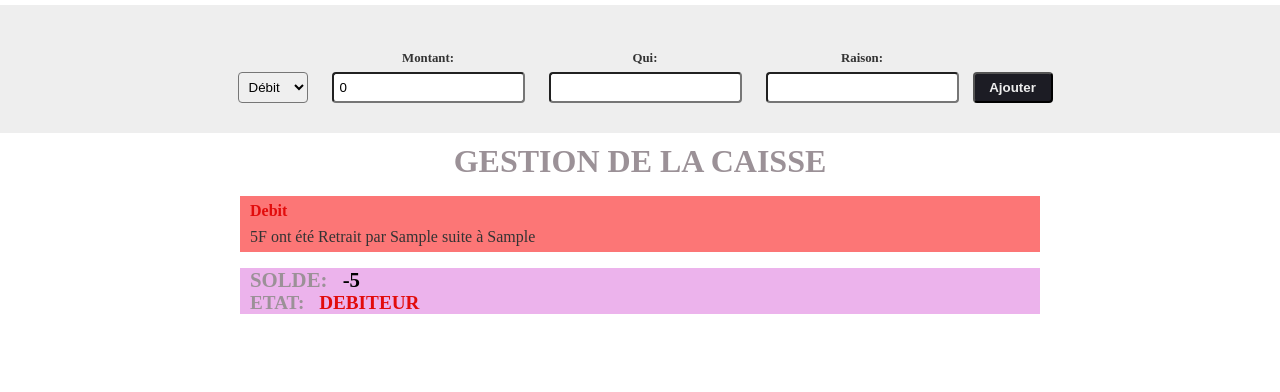
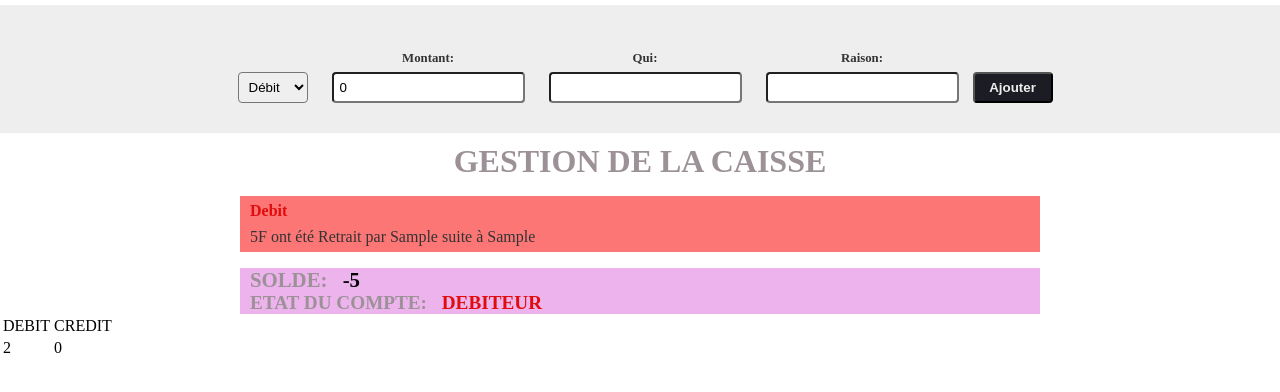
Before and after one commit to Moojob/Application-de-caisse, a website built with Parcel: page src/index.html in a window 1280 px wide. Both pictures are taken after typing "5", "Sample", "Sample" into the empty fields and a click on the button "Ajouter". Built offline with nearby package versions, Linux system fonts and the light colour scheme.

Commit message:
Nbre de Debit ou de Credit

```diff
--- a/src/app.ts
+++ b/src/app.ts
@@ -1,13 +1,17 @@
 import { Caisse } from "./classes/Caisse";
 import { Etat } from "./classes/EtatDuCompte";
+import { NbreTransaction } from "./classes/NbreTransaction";
 import { Solde } from "./classes/Solde";
 import { Transaction } from "./classes/Transaction";
 
 //Interception du formulaire
 const form = document.querySelector(".formulaire-de-transaction") as HTMLFormElement;
+//Instanciations
 let maCaisse = new Caisse(0, []);
 let monSolde = new Solde(maCaisse);
 let etatDeMonCompte = new Etat(maCaisse);
+let nbreDeTransaction = new NbreTransaction(maCaisse);
+
 //Interception des Inputs du formulaire
 const type = document.querySelector("#type") as HTMLInputElement;
 const qui = document.querySelector('#qui') as HTMLInputElement;
--- /dev/null
+++ b/src/classes/NbreTransaction.ts
@@ -0,0 +1,32 @@
+import { IObserver } from "../interfaces/Observer";
+import { Caisse } from "./Caisse";
+
+export class NbreTransaction implements IObserver {
+
+    private htmlNbreDebitView: HTMLTableCellElement
+    private htmlNbreCreditView: HTMLTableCellElement
+
+    constructor(caisse : Caisse) {
+        this.htmlNbreDebitView = document.querySelector('#nbreDeDebit')!
+        this.htmlNbreCreditView = document.querySelector('#nbreDeCredit')!
+        caisse.subscribe(this)
+    }
+
+
+    update(caisse: Caisse): void {
+        let comptons = caisse.getTransaction()
+        let NbreTotalDebit = 0;
+        let NbreTotalCredit = 0;
+
+        NbreTotalDebit = comptons.filter((tr) => tr.getType() === "Debit").length
+        NbreTotalCredit = comptons.filter((tr)=>tr.getType() === "Credit").length
+        // for (const tr of comptons) {
+        //     if (tr.getType() === 'Debit') {
+        //         NbreTotalDebit ++
+        //     } else {
+        //         NbreTotalCredit++
+        //     }
+        this.htmlNbreDebitView.innerText = NbreTotalDebit.toString();
+        this.htmlNbreCreditView.innerText = NbreTotalCredit.toString();
+        }
+}
--- a/src/index.html
+++ b/src/index.html
@@ -49,9 +49,20 @@
        <span class="soldes">SOLDE: </span> <span id="solde"></span>
     </div>
     <div id="container-etat">
-        <span class="etats">ETAT: </span> <span id="etat"></span>
+        <span class="etats">ETAT DU COMPTE: </span> <span id="etat"></span>
     </div>
-
+    <div id="container-nbreTransaction">
+        <table>
+            <tr>
+                <td>DEBIT</td>
+                <td>CREDIT</td>
+            </tr>
+            <tr>
+                 <td id="nbreDeDebit"></td>
+                 <td id="nbreDeCredit"></td>
+             </tr>
+         </table>
+    </div>
     <script type="module" src="app.ts"></script>
 </body>
 </html>
```
Also changed, not shown: dist/index.html, 4 other files.
